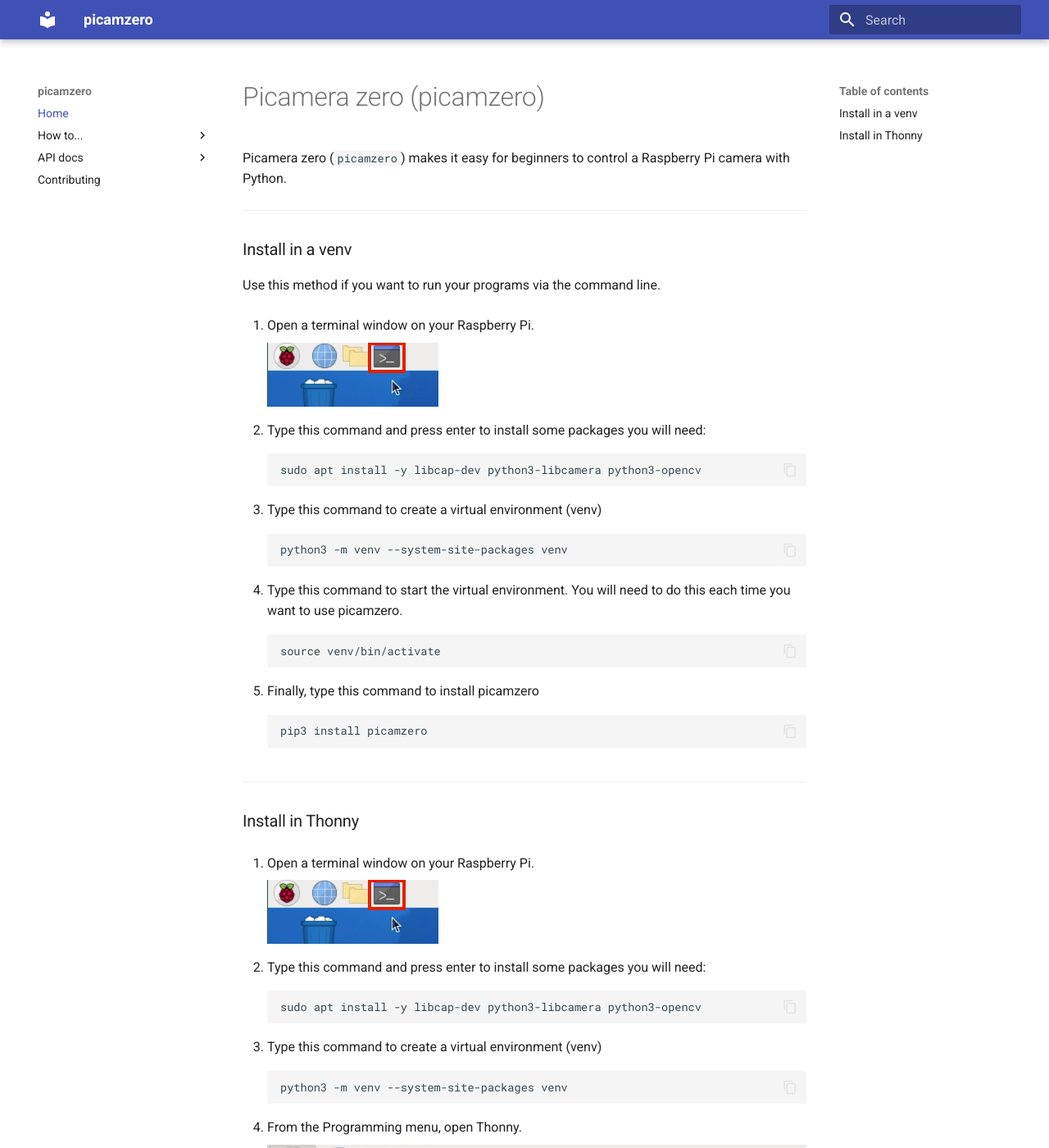
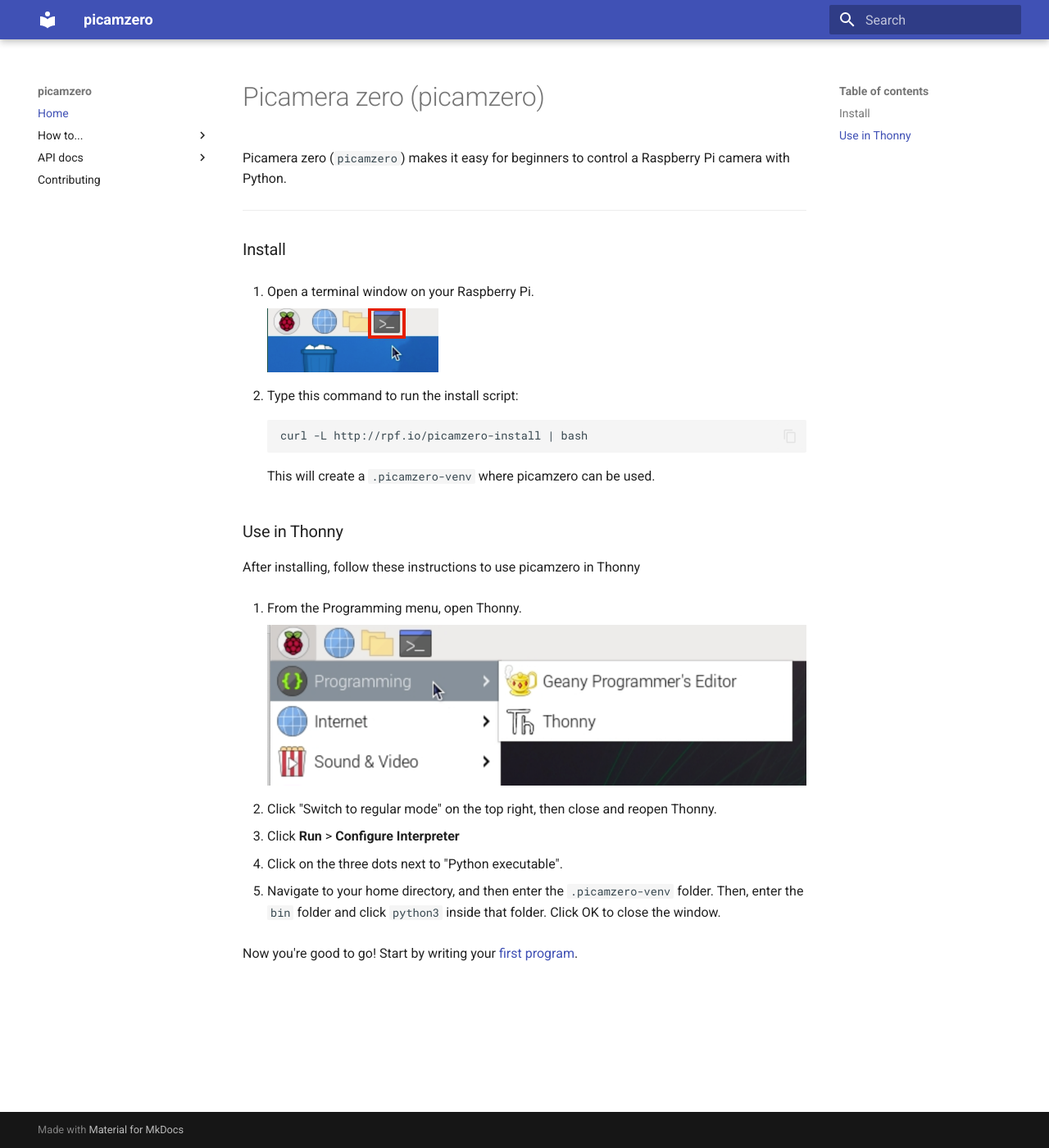
Before and after one commit to RaspberryPiFoundation/picamzero, an MkDocs documentation site: the page built from docs/index.md, in a window 1280 px wide and 1400 px high. Shown: the whole window at 82% size. Built offline with MkDocs 1.6.1 and Material for MkDocs 9.7.7, drawn with Linux system fonts in a browser that asks for light colours; some of the changed text lies outside the part shown.

Commit message:
Add bash script install (#169)
* Add bash script install

* Move the install script

* Update install.sh

* Add some lines

* Add rpf.io link

* Forgot the s

* Update install instructions

* Linter fun

---------

Co-authored-by: Laura Sach <laura.sach@raspberrypi.org>

````diff
--- a/docs/index.md
+++ b/docs/index.md
@@ -3,71 +3,35 @@
 Picamera zero (`picamzero`) makes it easy for beginners to control a Raspberry Pi camera with Python.
 
 ---
-### Install in a venv
-
-Use this method if you want to run your programs via the command line.
+### Install
 
 1. Open a terminal window on your Raspberry Pi.
 
     ![Open a terminal window](images/open-terminal.png)
 
-2. Type this command and press enter to install some packages you will need:
+2. Type this command to run the install script:
 
     ```
-    sudo apt install -y libcap-dev python3-libcamera python3-opencv
+    curl -L http://rpf.io/picamzero-install | bash
     ```
 
-3. Type this command to create a virtual environment (venv)
+    This will create a `.picamzero-venv` where picamzero can be used.
 
-    ```
-    python3 -m venv --system-site-packages venv
-    ```
 
-4. Type this command to start the virtual environment. You will need to do this each time you want to use picamzero.
-    ```
-    source venv/bin/activate
-    ```
+### Use in Thonny
 
-5. Finally, type this command to install picamzero
+After installing, follow these instructions to use picamzero in Thonny
 
-    ```
-    pip3 install picamzero
-    ```
-
----
-
-### Install in Thonny
-
-1. Open a terminal window on your Raspberry Pi.
-
-    ![Open a terminal window](images/open-terminal.png)
-
-2. Type this command and press enter to install some packages you will need:
-
-    ```
-    sudo apt install -y libcap-dev python3-libcamera python3-opencv
-    ```
-
-3. Type this command to create a virtual environment (venv)
-
-    ```
-    python3 -m venv --system-site-packages venv
-    ```
-
-4. From the Programming menu, open Thonny.
+1. From the Programming menu, open Thonny.
 
     ![Open a Python editor](images/open-editor.png)
 
-5. Click "Switch to regular mode" on the top right, then close and reopen Thonny.
+2. Click "Switch to regular mode" on the top right, then close and reopen Thonny.
 
-6. Click **Run** > **Configure Interpreter**
+3. Click **Run** > **Configure Interpreter**
 
-7. Click on the three dots next to "Python executable".
+4. Click on the three dots next to "Python executable".
 
-8. Navigate to the directory where you created your `venv` and then enter the `bin` folder and click `python3` inside that folder. (If you didn't switch to a different directory this will be Home > venv > bin > python3.) Click OK to close the window.
-
-8. Click **Tools** > **Manage packages**
-
-9. Search for `picamzero` and then click **Install**.
+5. Navigate to your home directory, and then enter the `.picamzero-venv` folder. Then, enter the `bin` folder and click `python3` inside that folder. Click OK to close the window.
 
 Now you're good to go! Start by writing your [first program](hello_world.md).
````
Also changed, not shown: 1 other file.
